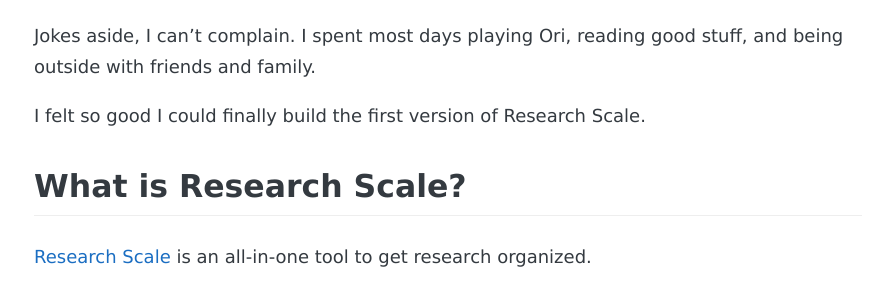
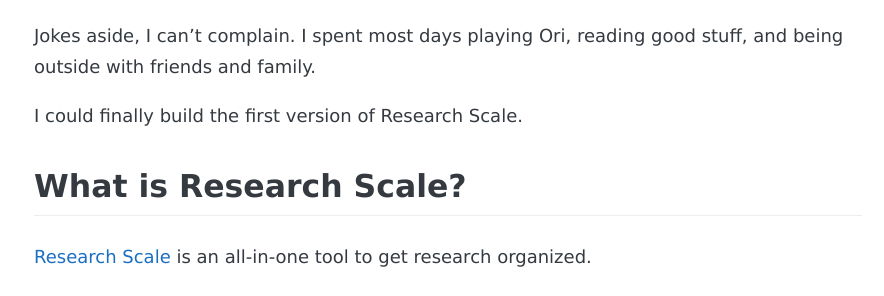
Before and after one commit to andreybleme/andreybleme.github.io, a Jekyll site: the page built from _posts/2023-07-31-researchscale-is-here.markdown, in a window 1280 px wide. Shown: the part 362-658 px from the top of the page, without its empty margins (192-1076 px from the left). Built offline with Jekyll 4.4.1, drawn with Linux system fonts in a browser that asks for light colours; nearby versions of some CDN libraries; some web fonts are replaced; comment, search, counter and statistics services are not loaded.

Commit message:
chore: remove unecessary sentence

```diff
--- a/_posts/2023-07-31-researchscale-is-here.markdown
+++ b/_posts/2023-07-31-researchscale-is-here.markdown
@@ -12,7 +12,7 @@
 
 Jokes aside, I can’t complain. I spent most days playing Ori, reading good stuff, and being outside with friends and family.
 
-I felt so good I could finally build the first version of Research Scale.
+I could finally build the first version of Research Scale.
 
 
 ## What is Research Scale?
```
